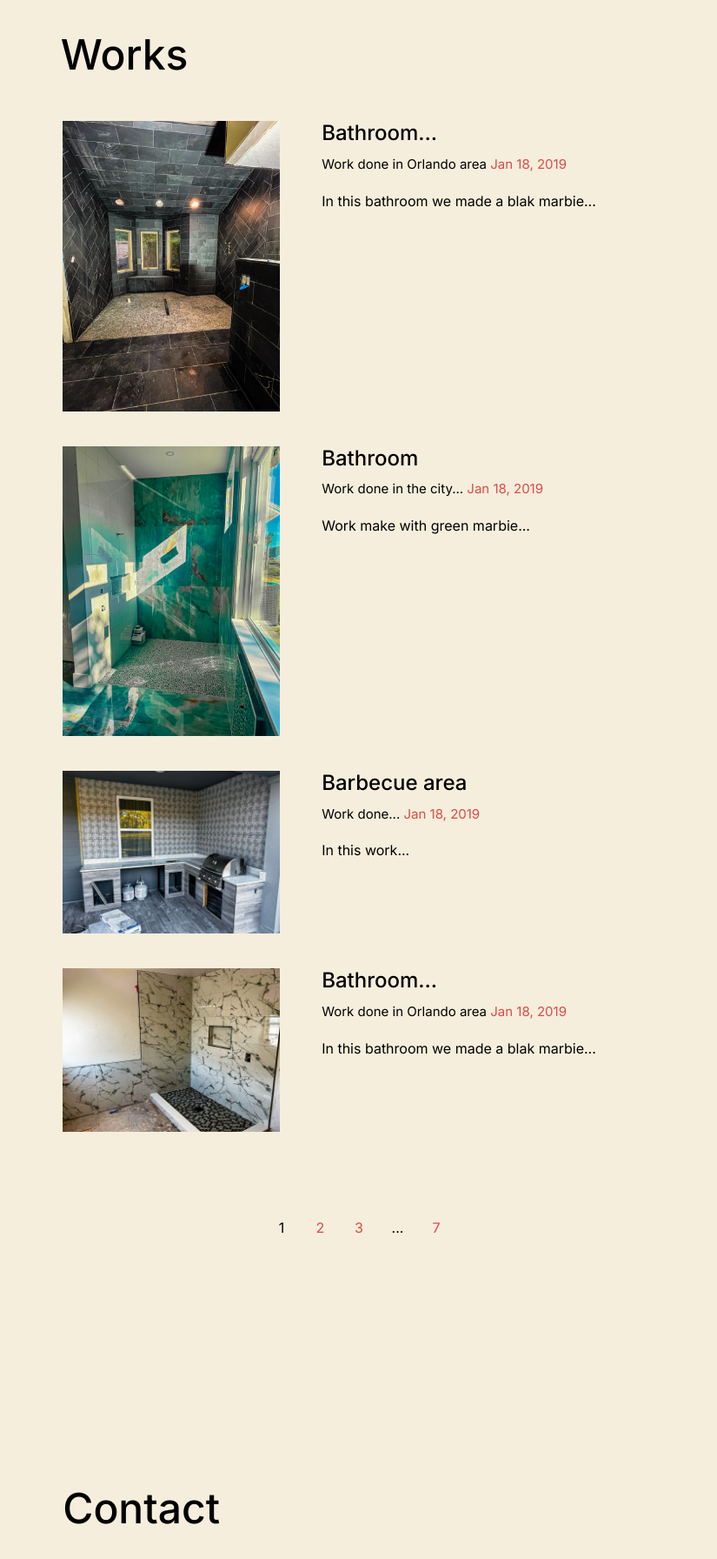
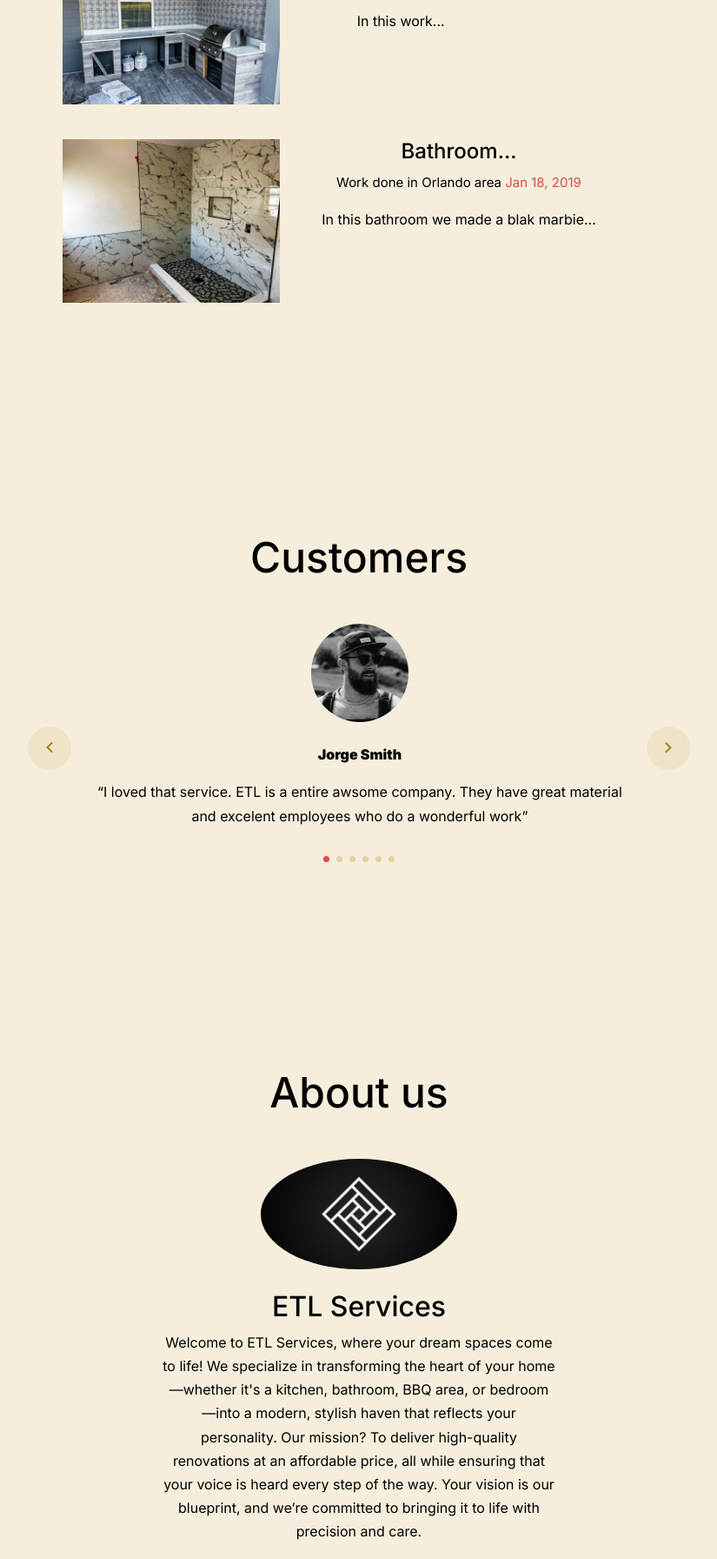
Before and after one commit to MiguelLeme/Etlservices, a PHP site: page / in a window 1280 px wide. Shown: the part 2680-4472 px from the top of the page at 87% size, without its empty margins (352-1177 px from the left). Run offline with PHP 8.4, Linux system fonts and the light colour scheme; some web fonts are replaced.

Commit message:
Organização
Organizei a ordem em que as seções são exibidas e padronizei a formatação. Começei a trabalhar com os textos na parte de 'Works'

```diff
--- a/css/style.css
+++ b/css/style.css
@@ -1,4 +1,14 @@
-/* Base */
+/*Configuração da imagem no topo da página*/
+.logo {
+  width: 990px; /* Define a largura da imagem */
+  max-width: 100%;
+  height: 500px;
+}
+
+
+
+
+/* Todo o seguinte texto veio a partir do código pronto (pode haver alterações, que estarão com comentários) */
 body {
   line-height: 1.7;
   color: #000;
--- a/index.html
+++ b/index.html
@@ -6,6 +6,7 @@
 */ -->
 <!doctype html>
 <html lang="en">
+
 <head>
   <meta charset="utf-8">
   <meta name="viewport" content="width=device-width, initial-scale=1, shrink-to-fit=no">
@@ -36,6 +37,7 @@
 
 
 </head>
+
 <body data-spy="scroll" data-target=".site-navbar-target" data-offset="200">
 
 
@@ -56,7 +58,8 @@
         <a href="index.html">ETL Services</a>
       </div>
 
-      <div class="d-inline-block d-lg-none ml-md-0 ml-auto py-3" style="position: relative; top: 3px;"><a href="#" class="site-menu-toggle js-menu-toggle "><span class="icon-menu h3"></span></a></div>
+      <div class="d-inline-block d-lg-none ml-md-0 ml-auto py-3" style="position: relative; top: 3px;"><a href="#"
+          class="site-menu-toggle js-menu-toggle "><span class="icon-menu h3"></span></a></div>
 
       <div class="main-menu">
         <ul class="js-clone-nav">
@@ -68,22 +71,27 @@
           <li><a href="#section-contact" class="nav-link">Contact</a></li>
         </ul>
         <ul class="social js-clone-nav">
-            <li><a href="https://www.instagram.com/etl_services_oficial/" target="_blank"><span class="icon-instagram"></span></a></li>
-          <li><a href="https://www.facebook.com/profile.php?id=61562129666314" target="_blank"><span class="icon-facebook"></span></a></li>
+          <li><a href="https://www.instagram.com/etl_services_oficial/" target="_blank"><span
+                class="icon-instagram"></span></a></li>
+          <li><a href="https://www.facebook.com/profile.php?id=61562129666314" target="_blank"><span
+                class="icon-facebook"></span></a></li>
         </ul>
       </div>
     </header>
     <!--Fim da barra lateral (original)-->
 
     <main class="main-content">
-    <!--Inicio do carrossel (GPT)-->
 
-    <!--Fim do carrossel (GPT)-->
+      <img src="images/Logo_Completo.png" alt="Image" class="logo">
+
+      <!--Inicio do carrossel (GPT)-->
+
+      <!--Fim do carrossel (GPT)-->
 
 
       <div class="container-fluid site-section">
 
-      <!--Início da seção de fotos (original)-->
+        <!--Início da seção de fotos (original)-->
         <div class="row mb-3">
           <div class="col-12 text-center">
             <h2 class="heading">Photos</h2>
@@ -174,46 +182,82 @@
         </section> <!-- #section-photos -->
         <!--Fim da seção de fotos-->
 
-        <!--Início da seção 'Sobre nós' (original)-->
-        <section class="site-section" id="section-about">
+        <!--Início da seção 'Works (original)-->
+        <!--A ideia é colocar vídeos e texto detalhando melhor os trabalhos-->
+        <section class="site-section" id="section-blog">
+
+
           <div class="container">
             <div class="row justify-content-center">
+              <div class="col-md-8 text-center">
+                <div class="row justify-content-center">
+                  <h2 class="heading">Works</h2>
+                  <div class="col-md-12 mb-4" data-aos="fade-up">
+                    <div class="d-md-flex d-block blog-entry align-items-start">
+                      <div class="mr-0 mr-md-5 mb-3 img-wrap"><a href="#"><img src="images/banheiro1.jpg" alt="Image"
+                            class="img-fluid mb-0"></a></div>
+                      <div>
+                        <h2 class="mt-0 mb-2"><a href="#">Bathroom...</a></h2>
+                        <div class="meta mb-3">Work done in Orlando area <a href="#">Jan 18, 2019</a></div>
+                        <p>We transformed the space with sleek black marble on the walls and floor, giving it a modern, cozy vibe that’s both stylish and inviting. A perfect blend of luxury and comfort, this upgrade is sure to make every visit to the bathroom a true pleasure.</p>
+                      </div>
+                    </div>
+                  </div>
 
-              <div class="col-md-8">
+                  <div class="col-md-12 mb-4" data-aos="fade-up">
+                    <div class="d-md-flex d-block blog-entry align-items-start">
+                      <div class="mr-0 mr-md-5 mb-3 img-wrap"><a href="#"><img src="images/banheiro2.jpg" alt="Image"
+                            class="img-fluid mb-0"></a></div>
+                      <div>
+                        <h2 class="mt-0 mb-2"><a href="#">Bathroom</a></h2>
+                        <div class="meta mb-3">Work done in the city... <a href="#">Jan 18, 2019</a></div>
+                        <p>Work make with green marbie...</p>
+                      </div>
+                    </div>
+                  </div>
 
-                <!-- <h2 class="heading">About</h2> -->
-                <!--ARRUMAR TAMANHO DO LOGO OU DEIXAR EM PRETO-->
-                <img src="images/logo_icone.png" alt="Image" class="img-fluid mb-4 w-50 rounded-circle">
+                  <div class="col-md-12 mb-4" data-aos="fade-up">
+                    <div class="d-md-flex d-block blog-entry align-items-start">
+                      <div class="mr-0 mr-md-5 mb-3 img-wrap"><a href="#"><img src="images/area1.jpg" alt="Image"
+                            class="img-fluid mb-0"></a></div>
+                      <div>
+                        <h2 class="mt-0 mb-2"><a href="#">Barbecue area</a></h2>
+                        <div class="meta mb-3">Work done... <a href="#">Jan 18, 2019</a></div>
+                        <p>In this work...</p>
+                      </div>
+                    </div>
+                  </div>
 
-                <div data-aos="fade-up"  data-aos-delay="100">
-                  <h2 class="">ETL Services</h2>
-                  <p>We are a custom home remolding company who acts in Orlando area</p>
-                  <p>Focused on bring a new modern and concept visual to your house</p>
-                  <h3 class=" mt-5">Services</h3>
+                  <div class="col-md-12 mb-4" data-aos="fade-up">
+                    <div class="d-md-flex d-block blog-entry align-items-start">
+                      <div class="mr-0 mr-md-5 mb-3 img-wrap"><a href="#"><img src="images/banheiro3.jpg" alt="Image"
+                            class="img-fluid mb-0"></a></div>
+                      <div>
+                        <h2 class="mt-0 mb-2"><a href="#">Bathroom...</a></h2>
+                        <div class="meta mb-3">Work done in Orlando area <a href="#">Jan 18, 2019</a></div>
+                        <p>In this bathroom we made a blak marbie...</p>
+                      </div>
+                    </div>
+                  </div>
 
-                  <div class="d-block d-md-flex mt-5">
-                    <div class="mr-md-auto mr-2">
-                      <ul class="ul-check list-unstyled primary">
-                        <li>Grout</li>
-                        <li>Backsplash</li>
-                        <li>Caulk</li>
-                      </ul>
+                  <!-- Fazer função para passar de página ou pensar em outro meio de colocar os videos-->
+                  <!--
+                  <div class="col-12 text-center">
+                    <div class="custom-pagination">
+                      <span>1</span>
+                      <a href="#">2</a>
+                      <a href="#">3</a>
+                      <span>...</span>
+                      <a href="#">7</a>
                     </div>
-                    <div class="mr-md-auto">
-                      <ul class="ul-check list-unstyled primary">
-                        <li>Insultation</li>
-                        <li>Drywall</li>
-                        <li>Gypsum board</li>
-                      </ul>
-                    </div>
-
                   </div>
+                -->
                 </div>
               </div>
             </div>
           </div>
         </section>
-        <!--Fim da seção 'Sobre nós' (original)-->
+        <!--Fim da seção 'Works' (original)-->
 
         <!--Início da seção Cientes (original) -->
         <section class="site-section" id="section-testimonial">
@@ -229,17 +273,20 @@
 
                       <div class="testimony text-center px-md-4">
                         <figure class="mx-auto d-inline-block">
-                          <img src="images/person_2.jpg" alt="Free Template by Untree.co" class="mx-auto img-fluid w-25 rounded-circle">
+                          <img src="images/person_2.jpg" alt="Free Template by Untree.co"
+                            class="mx-auto img-fluid w-25 rounded-circle">
                         </figure>
                         <p class="text-black"><strong>Jorge Smith</strong></p>
                         <blockquote>
-                          <p>&ldquo;I loved that service. ETL is a entire awsome company. They have great material and excelent employees who do a wonderful work&rdquo;</p>
+                          <p>&ldquo;I loved that service. ETL is a entire awsome company. They have great material and
+                            excelent employees who do a wonderful work&rdquo;</p>
                         </blockquote>
                       </div>
 
                       <div class="testimony text-center px-md-4">
                         <figure class="mx-auto d-inline-block">
-                          <img src="images/person_3.jpg" alt="Free Template by Untree.co" class="mx-auto img-fluid w-25 rounded-circle">
+                          <img src="images/person_3.jpg" alt="Free Template by Untree.co"
+                            class="mx-auto img-fluid w-25 rounded-circle">
                         </figure>
                         <p class="text-black"><strong>Ben Crawford</strong></p>
                         <blockquote>
@@ -249,7 +296,8 @@
 
                       <div class="testimony text-center px-md-4">
                         <figure class="mx-auto d-inline-block">
-                          <img src="images/person_2.jpg" alt="Free Template by Untree.co" class="mx-auto img-fluid w-25 rounded-circle">
+                          <img src="images/person_2.jpg" alt="Free Template by Untree.co"
+                            class="mx-auto img-fluid w-25 rounded-circle">
                         </figure>
                         <p class="text-black"><strong>Jorge Smith</strong></p>
                         <blockquote>
@@ -259,7 +307,8 @@
 
                       <div class="testimony text-center px-md-4">
                         <figure class="mx-auto d-inline-block">
-                          <img src="images/person_3.jpg" alt="Free Template by Untree.co" class="mx-auto img-fluid w-25 rounded-circle">
+                          <img src="images/person_3.jpg" alt="Free Template by Untree.co"
+                            class="mx-auto img-fluid w-25 rounded-circle">
                         </figure>
                         <p class="text-black"><strong>Ben Crawford</strong></p>
                         <blockquote>
@@ -269,7 +318,8 @@
 
                       <div class="testimony text-center px-md-4">
                         <figure class="mx-auto d-inline-block">
-                          <img src="images/person_2.jpg" alt="Free Template by Untree.co" class="mx-auto img-fluid w-25 rounded-circle">
+                          <img src="images/person_2.jpg" alt="Free Template by Untree.co"
+                            class="mx-auto img-fluid w-25 rounded-circle">
                         </figure>
                         <p class="text-black"><strong>Jorge Smith</strong></p>
                         <blockquote>
@@ -279,7 +329,8 @@
 
                       <div class="testimony text-center px-md-4">
                         <figure class="mx-auto d-inline-block">
-                          <img src="images/person_3.jpg" alt="Free Template by Untree.co" class="mx-auto img-fluid w-25 rounded-circle">
+                          <img src="images/person_3.jpg" alt="Free Template by Untree.co"
+                            class="mx-auto img-fluid w-25 rounded-circle">
                         </figure>
                         <p class="text-black"><strong>Ben Crawford</strong></p>
                         <blockquote>
@@ -297,74 +348,69 @@
         </section>
         <!--Fim da seção 'Clientes' (original)-->
 
-        <!--Início da seção 'Works (original)-->
-        <!--A ideia é colocar vídeos e texto detalhando melhor os trabalhos-->
-        <section class="site-section" id="section-blog">
-          <div class="container">
-            <div class="row justify-content-center">
-              <div class="col-md-8">
-                <div class="row">
-                  <h2 class="heading"  data-aos="fade-up">Works</h2>
-                  <div class="col-md-12 mb-4" data-aos="fade-up">
-                    <div class="d-md-flex d-block blog-entry align-items-start">
-                      <div class="mr-0 mr-md-5 mb-3 img-wrap"><a href="#"><img src="images/banheiro1.jpg" alt="Image" class="img-fluid mb-0"></a></div>
-                      <div>
-                        <h2 class="mt-0 mb-2"><a href="#">Bathroom...</a></h2>
-                        <div class="meta mb-3">Work done in Orlando area <a href="#">Jan 18, 2019</a></div>
-                        <p>In this bathroom we made a blak marbie...</p>
+        <!--Início da seção 'Sobre nós' (original)-->
+        <section class="site-section" id="section-about">
+          <div class="row justify-content-center">
+            <div class="col-md-8 text-center">
+              <h2 class="heading">About us</h2>
+              <div class="container">
+                <div class="row justify-content-center">
+
+                  <div class="col-md-8">
+
+                    <!-- <h2 class="heading">About</h2> -->
+                    <!--ARRUMAR TAMANHO DO LOGO OU DEIXAR EM PRETO-->
+                    <img src="images/logo_icone.png" alt="Image" class="img-fluid mb-4 w-50 rounded-circle">
+
+                    <div data-aos="fade-up" data-aos-delay="100">
+
+                      <!--Texto descritivo-->
+                      <h2 class="">ETL Services</h2>
+                      <p>Welcome to ETL Services, where your dream spaces come to life! We specialize in transforming
+                        the heart of your home—whether it's a kitchen, bathroom, BBQ area, or bedroom—into a modern,
+                        stylish haven that reflects your personality. Our mission? To deliver high-quality renovations
+                        at an affordable price, all while ensuring that your voice is heard every step of the way. Your
+                        vision is our blueprint, and we’re committed to bringing it to life with precision and care.</p>
+                      <p>At ETL Services, excellence isn't just a goal—it's a standard. Our dedicated team of
+                        professionals brings experience, responsibility, and a passion for quality to every project, no
+                        matter the size. While we excel in residential bathroom makeovers, we're equally equipped to
+                        handle commercial projects. What sets us apart? Transparency, accessibility, and a strong
+                        relationship with our clients. We believe in clear communication, straightforward pricing, and
+                        delivering results that exceed expectations, making us a trusted partner in the Orlando, Florida
+                        area and beyond.</p>
+                      <p>We understand that choosing the right company for your home renovation is a big decision.
+                        That's why we’re committed to being more than just a service provider—we’re your renovation
+                        partner. We’re always up-to-date with the latest trends, showcasing our work on Instagram and
+                        Facebook, and we even offer special discounts to make our services even more accessible. Whether
+                        you’re local to Orlando or in a neighboring city, we’re here to help you create spaces you’ll
+                        love for years to come. Welcome to ETL Services—let’s build something amazing together!</p>
+
+                      <!--Serviços oferecidos-->
+                      <h3 class=" mt-5">Services</h3>
+
+                      <div class="d-block d-md-flex mt-5">
+                        <div class="mr-md-auto mr-2">
+                          <ul class="ul-check list-unstyled primary">
+                            <li>Grout</li>
+                            <li>Backsplash</li>
+                            <li>Caulk</li>
+                          </ul>
+                        </div>
+                        <div class="mr-md-auto">
+                          <ul class="ul-check list-unstyled primary">
+                            <li>Insultation</li>
+                            <li>Drywall</li>
+                            <li>Gypsum board</li>
+                          </ul>
+                        </div>
+
                       </div>
-                    </div>
-                  </div>
-
-                  <div class="col-md-12 mb-4" data-aos="fade-up">
-                    <div class="d-md-flex d-block blog-entry align-items-start">
-                      <div class="mr-0 mr-md-5 mb-3 img-wrap"><a href="#"><img src="images/banheiro2.jpg" alt="Image" class="img-fluid mb-0"></a></div>
-                      <div>
-                        <h2 class="mt-0 mb-2"><a href="#">Bathroom</a></h2>
-                        <div class="meta mb-3">Work done in the city... <a href="#">Jan 18, 2019</a></div>
-                        <p>Work make with green marbie...</p>
-                      </div>
-                    </div>
-                  </div>
-
-                  <div class="col-md-12 mb-4" data-aos="fade-up">
-                    <div class="d-md-flex d-block blog-entry align-items-start">
-                      <div class="mr-0 mr-md-5 mb-3 img-wrap"><a href="#"><img src="images/area1.jpg" alt="Image" class="img-fluid mb-0"></a></div>
-                      <div>
-                        <h2 class="mt-0 mb-2"><a href="#">Barbecue area</a></h2>
-                        <div class="meta mb-3">Work done... <a href="#">Jan 18, 2019</a></div>
-                        <p>In this work...</p>
-                      </div>
-                    </div>
-                  </div>
-
-                  <div class="col-md-12 mb-4" data-aos="fade-up">
-                    <div class="d-md-flex d-block blog-entry align-items-start">
-                      <div class="mr-0 mr-md-5 mb-3 img-wrap"><a href="#"><img src="images/banheiro3.jpg" alt="Image" class="img-fluid mb-0"></a></div>
-                      <div>
-                        <h2 class="mt-0 mb-2"><a href="#">Bathroom...</a></h2>
-                        <div class="meta mb-3">Work done in Orlando area <a href="#">Jan 18, 2019</a></div>
-                        <p>In this bathroom we made a blak marbie...</p>
-                      </div>
-                    </div>
-                  </div>
-
-                  <!-- Fazer função para passar de página ou pensar em outro meio de colocar os videos-->
-                  <div class="col-12 text-center">
-                    <div class="custom-pagination">
-                      <span>1</span>
-                      <a href="#">2</a>
-                      <a href="#">3</a>
-                      <span>...</span>
-                      <a href="#">7</a>
                     </div>
                   </div>
                 </div>
               </div>
-            </div>
-          </div>
         </section>
-        <!--Fim da seção 'Works' (original)-->
+        <!--Fim da seção 'Sobre nós' (original)-->
 
         <!--Início da seção 'Contato' (adcionado)-->
         <section class="site-section" id="section-contact">
@@ -373,18 +419,18 @@
               <div class="col-md-8">
                 <h2 class=" mb-5 heading">Contact</h2>
 
-               <!--Fazer os ícones de email e telefone-->
-               <!--Adicionar facebook e intagram-->
-               <!--Talvez colocar essas informações no rodapé-->
+                <!--Fazer os ícones de email e telefone-->
+                <!--Adicionar facebook e intagram-->
+                <!--Talvez colocar essas informações no rodapé-->
                 <h1 class="">Email</h1>
                 <h1 class="">Contact</h1>
 
                 <form action="#">
-          <!--Fim da seção 'Contato' (adcionado)-->
+                  <!--Fim da seção 'Contato' (adcionado)-->
 
-          <!--Início da seção de formulário (original) -->
-          <!-- Retirado porque ainda preciso aprender a linkar isso com o email-->
-          <!--Nunca foi apresentado em reunião-->
+                  <!--Início da seção de formulário (original) -->
+                  <!-- Retirado porque ainda preciso aprender a linkar isso com o email-->
+                  <!--Nunca foi apresentado em reunião-->
                   <!--
                   <div class="row form-group">
                     <div class="col-md-6 mb-3 mb-md-0">
@@ -434,13 +480,15 @@
         </section>
           -->
 
-        <div class="row justify-content-center">
-          <div class="col-md-12 text-center py-5">
-            <p>Copyright &copy;<script>document.write(new Date().getFullYear());</script><!-- License information: https://untree.co/license/ -->
-            </p>
-          </div>
-        </div>
-      </div>
+                  <div class="row justify-content-center">
+                    <div class="col-md-12 text-center py-5">
+                      <p>Copyright &copy;
+                        <script>document.write(new Date().getFullYear());</script>
+                        <!-- License information: https://untree.co/license/ -->
+                      </p>
+                    </div>
+                  </div>
+              </div>
     </main>
 
   </div> <!-- .site-wrap -->
@@ -464,5 +512,6 @@
   <script src="js/main.js"></script>
 
   <!-- Global site tag (gtag.js) - Google Analytics -->
-  </body>
+</body>
+
 </html>
```
